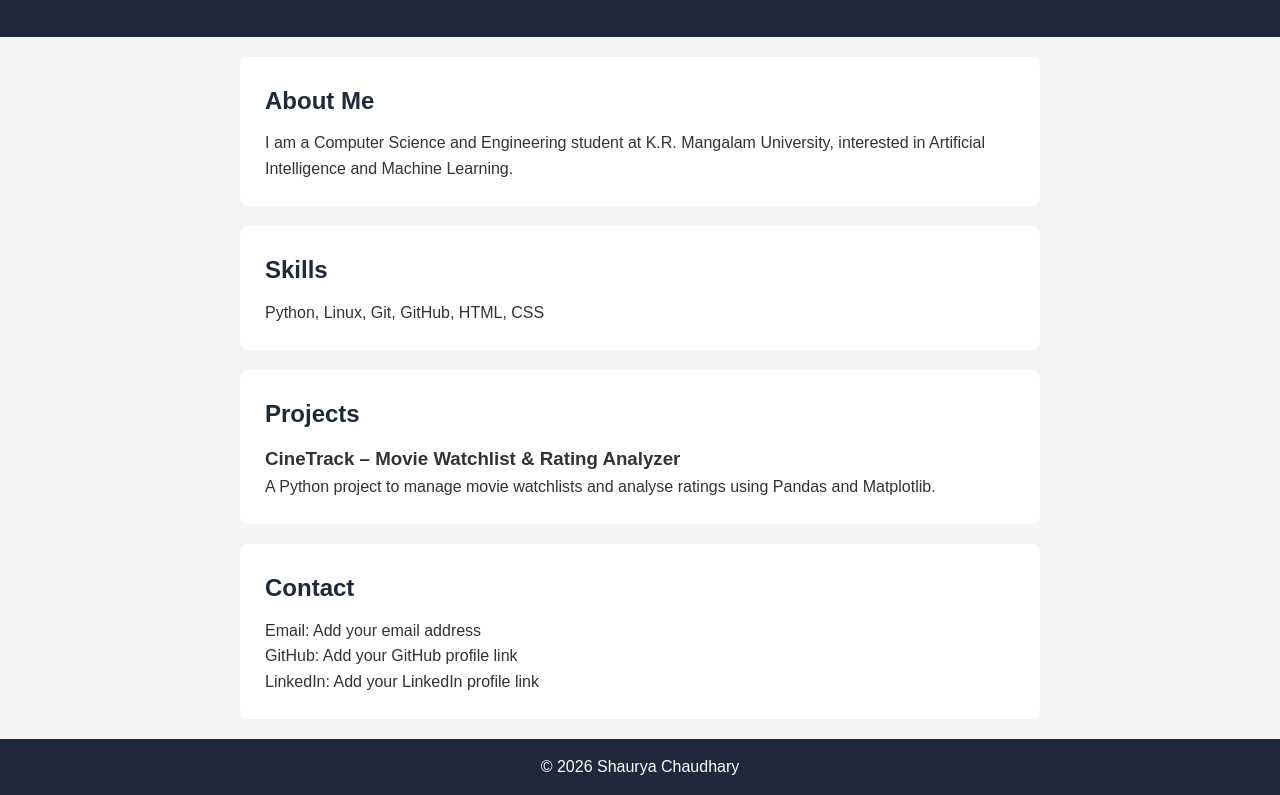
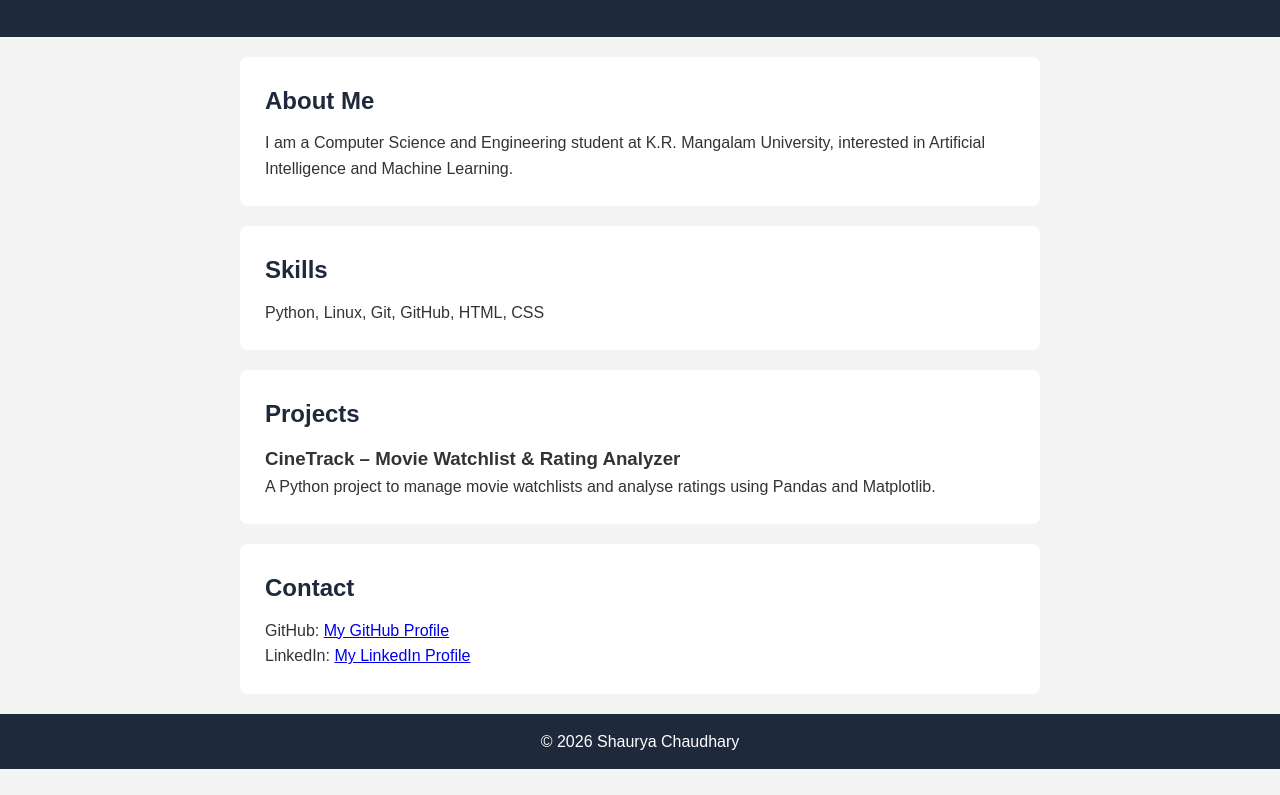
Before and after one commit to shaurya-creator-kr/developer-portfolio, a plain HTML site: page index.html in a window 1280 px wide. Shown: the part 120-915 px from the top of the page. After the commit the page ends 889 px from the top, so only its background shows below. Drawn offline with Linux system fonts and the light colour scheme.

Commit message:
update: add GitHub and LinkedIn links

```diff
--- a/index.html
+++ b/index.html
@@ -30,11 +30,10 @@
     </section>
 
     <section>
-        <h2>Contact</h2>
-        <p>Email: Add your email address</p>
-        <p>GitHub: Add your GitHub profile link</p>
-        <p>LinkedIn: Add your LinkedIn profile link</p>
-    </section>
+    <h2>Contact</h2>
+    <p>GitHub: <a href="https://github.com/shaurya-creator-kr" target="_blank">My GitHub Profile</a></p>
+    <p>LinkedIn: <a href="https://www.linkedin.com/in/shaurya-chaudhary-677299426/" target="_blank">My LinkedIn Profile</a></p>
+</section>
 
     <footer>
         <p>© 2026 Shaurya Chaudhary</p>
```
